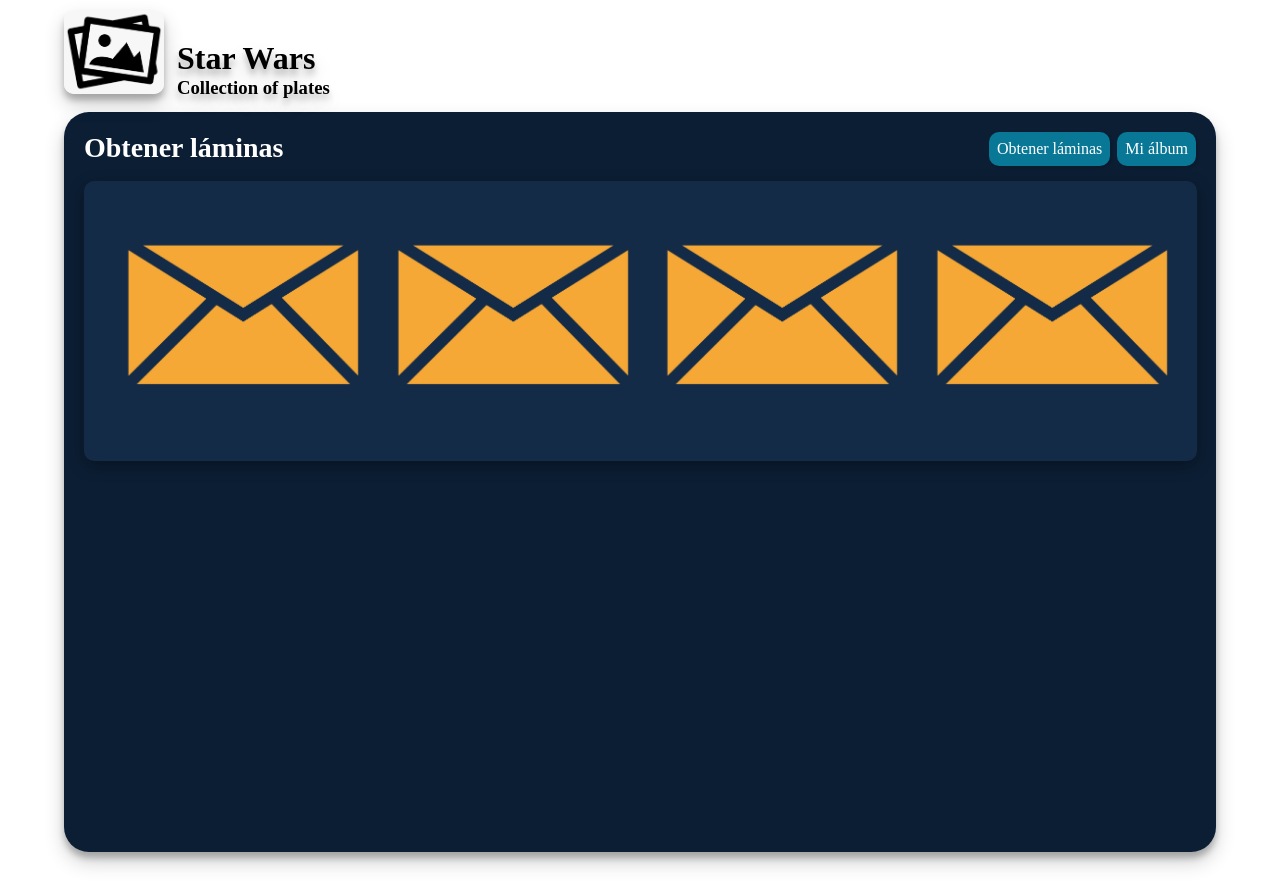
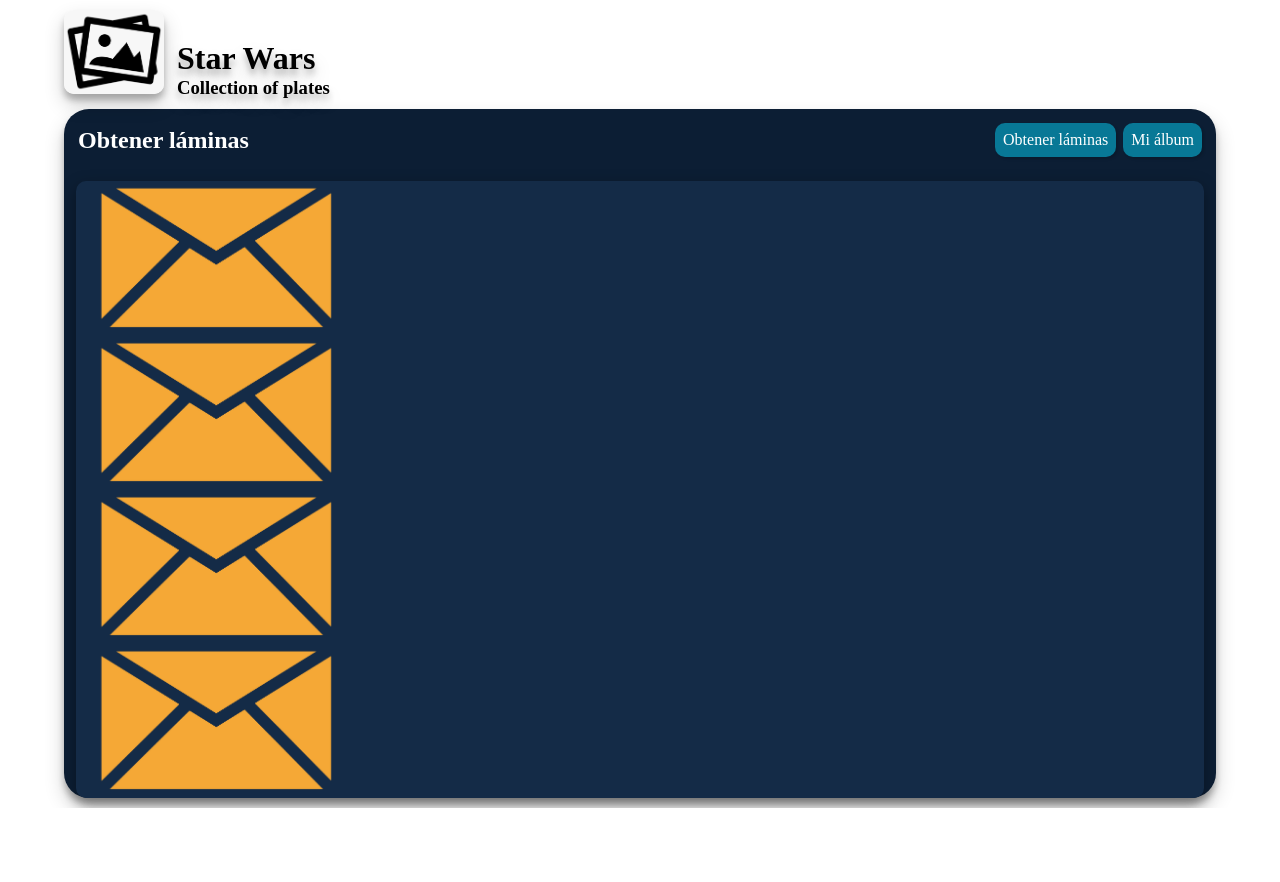
Before and after one commit to juanse-morales/star-wars, an Angular app: page /envelope in a window 1280 px wide. After the commit the page ends 808 px from the top, so only its background shows below. Built offline with nearby package versions, Linux system fonts and the light colour scheme.

Commit message:
REFACTOR: Define design flex

```diff
--- a/src/app/album/album.component.css
+++ b/src/app/album/album.component.css
@@ -1,5 +1,6 @@
 
 #seccion-album-component-container {
-  display: block;
-  height: 90%;
+  display: flex;
+  flex-wrap: wrap;
+  justify-content: center;
 }
--- a/src/app/app.component.css
+++ b/src/app/app.component.css
@@ -1,41 +1,37 @@
 header {
   width: 90%;
   height: auto;
-  margin: auto;
-  margin-top: 10px;
+  margin: 10px auto;
 }
 
-main {
+#main-container {
+  height: auto;
   width: 90%;
   margin: auto;
-}
-
-#album-main-container {
-  height: 700px;
-  margin: auto;
   background-color: #0c1e34;
-  margin-top: 13px;
-  margin-bottom: 30px;
-  padding: 20px;
   box-shadow: rgba(0, 0, 0, 0.19) 0px 10px 20px, rgba(0, 0, 0, 0.23) 0px 6px 6px;
   border-radius: 25px;
+  /* overflow: scroll; */
 }
 
 #header-main-container {
-  width: 100%;
   height: 7%;
+  padding: 14px;
+  display: flex;
+  flex-wrap: wrap;
+  align-items: center;
 }
 
 #title-main-container {
-  display: inline-block;
   color: white;
+  flex: 1;
 }
 
-#buttons-main-container {
-  float: right;
+#content-main {
+  margin: 10px;
 }
 
-@media (min-width: 300px) {
+/* @media (min-width: 300px) {
   #header-main-container {
     height: 5%;
   }
@@ -53,4 +49,4 @@
   #title-main-container {
     font-size: 14pt;
   }
-}
+} */
--- a/src/app/app.component.html
+++ b/src/app/app.component.html
@@ -2,16 +2,17 @@
   <logo></logo>
 </header>
 
-<main>
-  <div id="album-main-container">
-    <div id="header-main-container">
-      <div id="title-main-container">
-        <h2>{{title_main_container}}</h2>
-      </div>
-      <div id="buttons-main-container">
-        <buttons (title_main)="onReceiveTitle($event)"></buttons>
-      </div>
+
+<div id="main-container">
+  <div id="header-main-container">
+    <div id="title-main-container">
+      <h2>{{title_main_container}}</h2>
     </div>
+
+    <buttons (title_main)="onReceiveTitle($event)"></buttons>
+
+  </div>
+  <div id="content-main">
     <router-outlet></router-outlet>
   </div>
-</main>
+</div>
--- a/src/app/buttons/buttons.component.css
+++ b/src/app/buttons/buttons.component.css
@@ -6,11 +6,19 @@
   border-radius: 10px;
   text-decoration: none;
   color: white;
-  margin-left: 7px;
+  /* margin: 0 0 7px 5px; */
   box-shadow: rgba(0, 0, 0, 0.15) 1.95px 1.95px 2.6px;
 }
 
-@media (min-width: 300px) {
+#buttons-main-container {
+  display: flex;
+}
+
+.button-container {
+  margin: 0 0 0 7px;
+}
+
+/* @media (min-width: 300px) {
   .button {
     font-size: 8pt;
 
@@ -22,4 +30,4 @@
     font-size: 12pt;
 
   }
-}
+} */
--- a/src/app/buttons/buttons.component.html
+++ b/src/app/buttons/buttons.component.html
@@ -1,2 +1,8 @@
-<a href="#" [routerLink]="['/envelope']" class="button" (click)="onSendTitle('Obtener láminas')">Obtener láminas</a>
-<a href="#" [routerLink]="['/album']" class="button" (click)="onSendTitle('Mi álbum')">Mi álbum</a>
+<div id="buttons-main-container">
+  <div class="button-container">
+    <a href="#" [routerLink]="['/envelope']" class="button" (click)="onSendTitle('Obtener láminas')">Obtener láminas</a>
+  </div>
+  <div class="button-container">
+    <a href="#" [routerLink]="['/album']" class="button" (click)="onSendTitle('Mi álbum')">Mi álbum</a>
+  </div>
+</div>
--- a/src/app/envelope/envelope.component.css
+++ b/src/app/envelope/envelope.component.css
@@ -5,19 +5,21 @@
   width: 97%;
   height: 40%;
   margin: auto;
-  display: inline-block;
-  padding-left: 34px;
+  /* display: flex;
+  flex-wrap: wrap; */
+  justify-content: center;
+  align-items: center;
+  padding: 0 15px;
 }
 
 .envelope {
   width: 25%;
-  display: inline-block;
-  padding-top: 57px;
+  min-width: 150px;
 }
 
 img {
-  width: 250px;
   height: auto;
+  max-width: 100%;
 }
 
 img:hover {
--- a/src/app/envelope/envelope.component.html
+++ b/src/app/envelope/envelope.component.html
@@ -1,5 +1,11 @@
 <div id="header-envelope">
   <div class="envelope" *ngFor="let item of envelopes">
-    <img src="../../assets/envelope-flat-2.png" alt="Sobre">
+    <picture>
+      <source type="image/webp"
+        srcset="../../assets/envelope-flat-2.webp 1x, ../../assets/envelope-flat.webp 2x">
+      <source type="image/png"
+        srcset="../../assets/envelope-flat-2.png 1x, ../../assets/envelope-flat.png 2x">
+      <img src="../../assets/envelope-flat-2.png" alt="Sobre" loading="lazy" width="250px">
+    </picture>
   </div>
 </div>
--- a/src/app/seccion-album/seccion-album.component.css
+++ b/src/app/seccion-album/seccion-album.component.css
@@ -1,7 +1,8 @@
 #seccion-album-container {
-  display: inline-block;
-  width: 32%;
-  height: 100%;
+  display: flex;
+  flex-direction: column;
+  min-height: 300px;
+  min-width: 300px;
   margin: 5px;
   border-radius: 10px;
   background: #08182b;
@@ -22,7 +23,7 @@
   background: #087896;
 }
 
-@media (min-width: 300px) {
+/*@media (min-width: 300px) {
   .title-seccion {
     font-size: 10pt;
     font-weight: normal;
@@ -44,4 +45,4 @@
     width: 32%;
     margin: 5px;
   }
-}
+}*/
```
